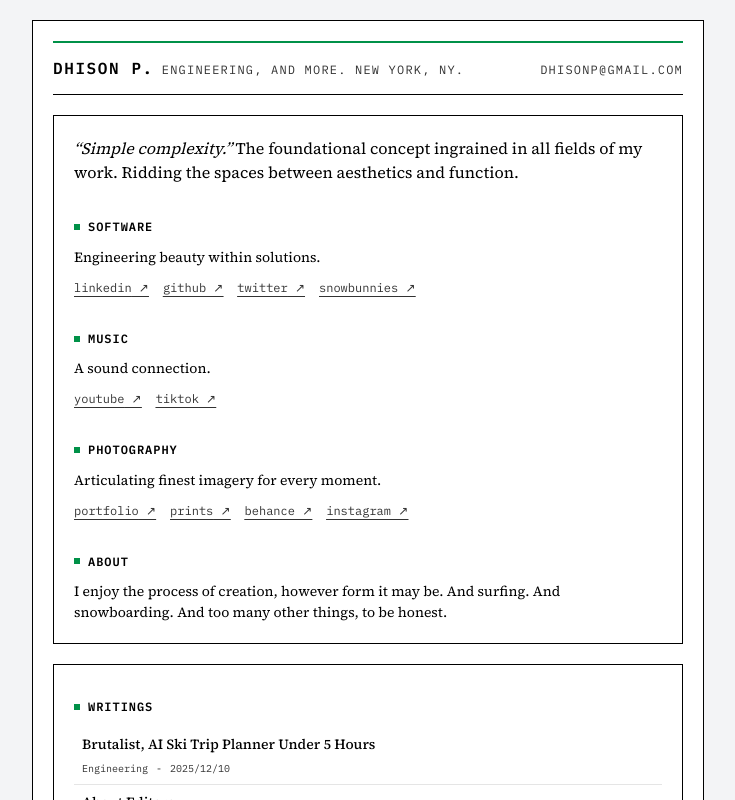
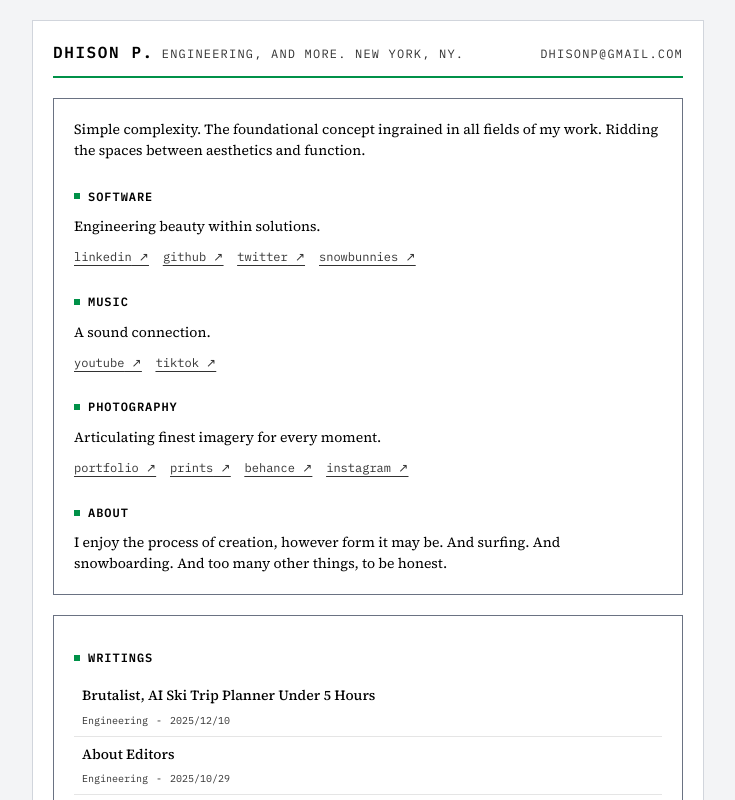
Before and after one commit to dhisonp/page, a Next.js app: page / in a window 1280 px wide. Shown: the top 800 px of the page, without its empty margins (272-1007 px from the left). Built offline with nearby package versions, Linux system fonts and the light colour scheme.

Commit message:
manual touches

```diff
--- a/src/app/components/Masthead.tsx
+++ b/src/app/components/Masthead.tsx
@@ -1,6 +1,6 @@
 export function Masthead() {
   return (
-    <header className="section-border-bottom pb-4 mb-6 flex justify-between items-baseline flex-wrap gap-2">
+    <header className="pb-3 flex justify-between items-baseline flex-wrap gap-2">
       <div>
         <span className="masthead masthead-name">Dhison P.</span>
         <span className="masthead ml-2 opacity-80">Engineering, and more. New York, NY.</span>
--- a/src/app/components/sections/Intro.tsx
+++ b/src/app/components/sections/Intro.tsx
@@ -4,11 +4,11 @@ import { LinkList } from '../LinkList';
 
 export function Intro() {
   return (
-    <article className="flex flex-col gap-6">
+    <article className="flex flex-col gap-4">
       {/* Philosophy quote */}
-      <p className="text-lg">
-        <span className="italic">&ldquo;Simple complexity.&rdquo;</span> The foundational concept
-        ingrained in all fields of my work. Ridding the spaces between aesthetics and function.
+      <p>
+        Simple complexity. The foundational concept ingrained in all fields of my work. Ridding the
+        spaces between aesthetics and function.
       </p>
 
       <Subsection header="Software">
--- a/src/app/pages/Home.tsx
+++ b/src/app/pages/Home.tsx
@@ -8,17 +8,16 @@ export function Home() {
 
   return (
     <main className="min-h-screen bg-gray-100 dark:bg-gray-900 p-6">
-      <div className="max-w-2xl mx-auto sm:border border-black dark:border-white bg-white dark:bg-black p-6">
-        <div className="accent-bar mb-4" />
+      <div className="max-w-2xl mx-auto sm:border border-gray-300 dark:border-gray-700 bg-white dark:bg-black p-6">
+        <Masthead />
+        <div className="accent-bar mb-6" />
 
-        <Masthead />
-
-        <div className="border border-black dark:border-white p-6 mb-6">
+        <div className="border border-gray-500 dark:border-gray-500 p-6 mb-6">
           <Intro />
         </div>
 
         {posts.length > 0 && (
-          <div className="border border-black dark:border-white p-6">
+          <div className="border border-gray-500 dark:border-gray-500 p-6">
             <BlogList posts={posts} />
           </div>
         )}
```
